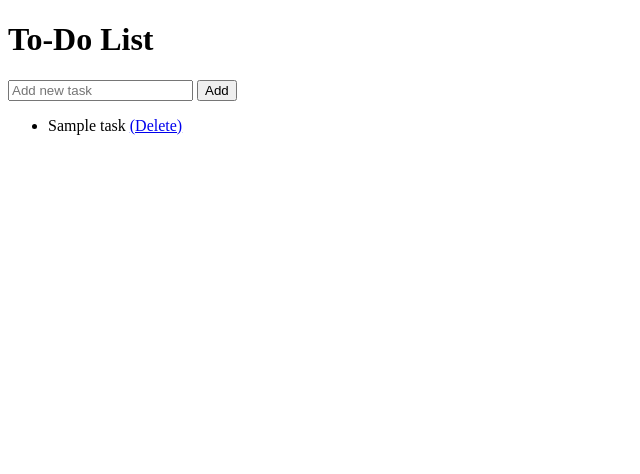
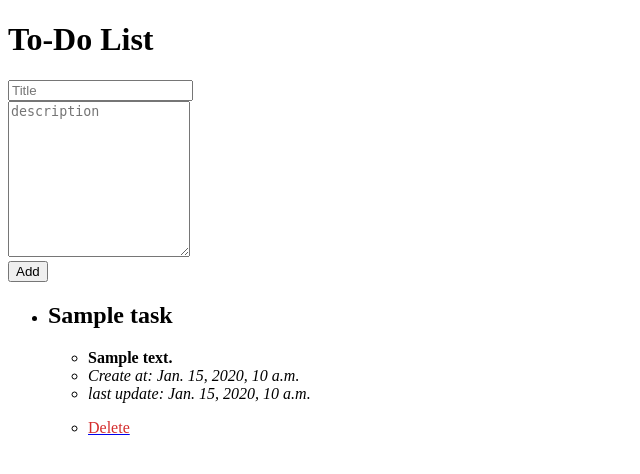
Before and after one commit to siyavashfeyzi/To-Do-list, a Django app: page /todolist/ in a window 1280 px wide. Shown: the top 474 px of the page, without its empty margins (0-640 px from the left). Run offline with Django 4.2, Linux system fonts and the light colour scheme; tables that the repository leaves empty hold one stand-in row (values such as "Sample post").

Commit message:
Update task_list.html

```diff
--- a/todolist/templates/todolist/task_list.html
+++ b/todolist/templates/todolist/task_list.html
@@ -9,13 +9,22 @@
     <h1>To-Do List</h1>
     <form  method='post' action="{% url 'add_task' %}">
         {% csrf_token %}
-        <input type="text" name="title" placeholder="Add new task" required>
+        <input type="text" name="title" placeholder="Title" required>
+        <br>
+        <textarea name="description" id="" cols="20" rows="10" placeholder="description"></textarea>
+        <br>
         <button type="submit">Add</button>
     </form>
 
     <ul>
         {% for task in tasks %}
-            <li>{{ task.title }} <a href="{% url 'delete_task' task.id %}">(Delete)</a></li>
+            <li><h2>{{ task.title }}</h2></li>
+            <ul>
+                <li><strong>{{task.description}}</strong></li>
+                <li><em>Create at: {{task.create_at}}</em></li>
+                <li><em>last update: {{task.last_update}}</em></li>
+                <li> <a href="{% url 'delete_task' task.id %}"><p style="color:#d42c2c">Delete</p></a></li>
+            </ul>
             {%empty%}
             <li>No Task Yet</li>
         {% endfor %}
```
